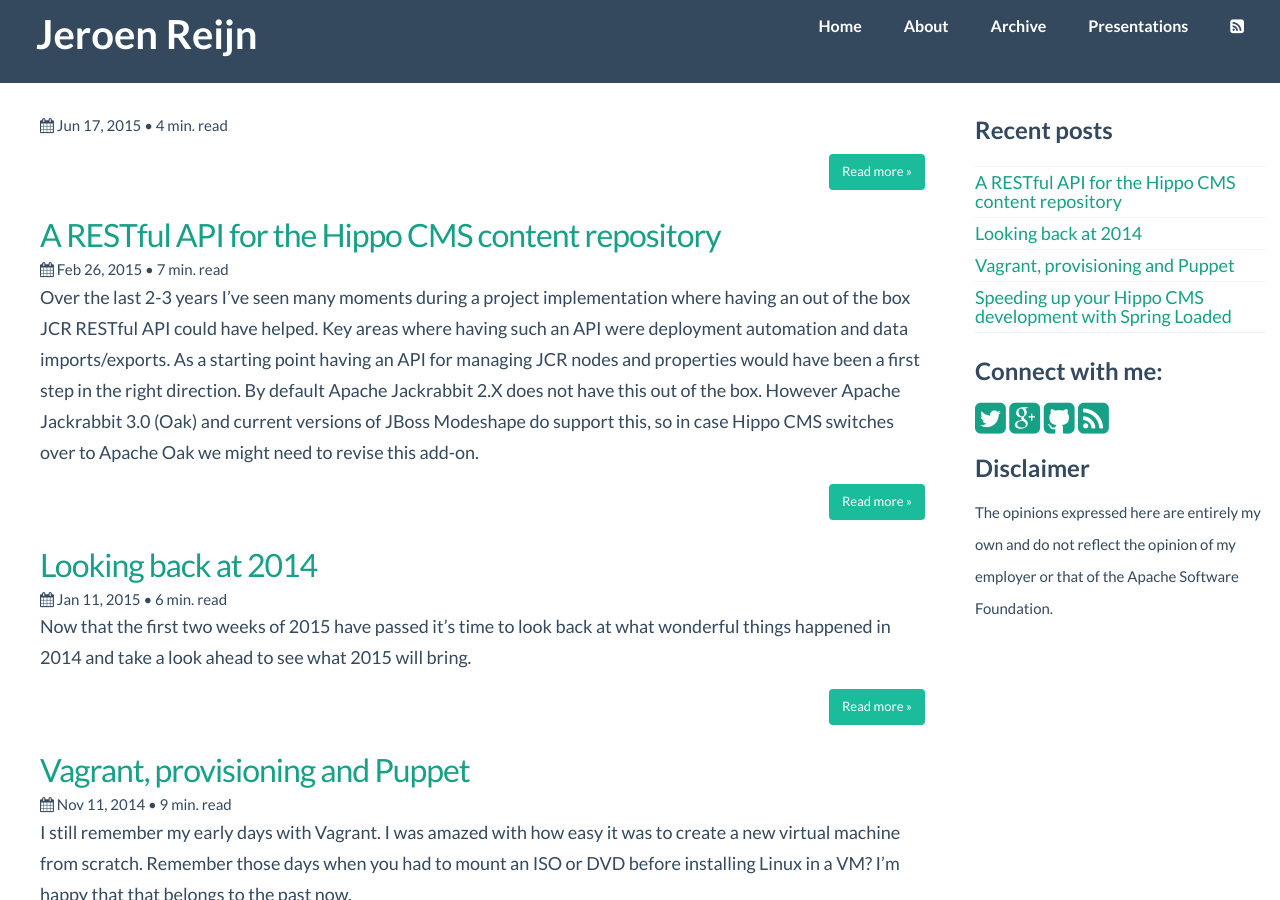
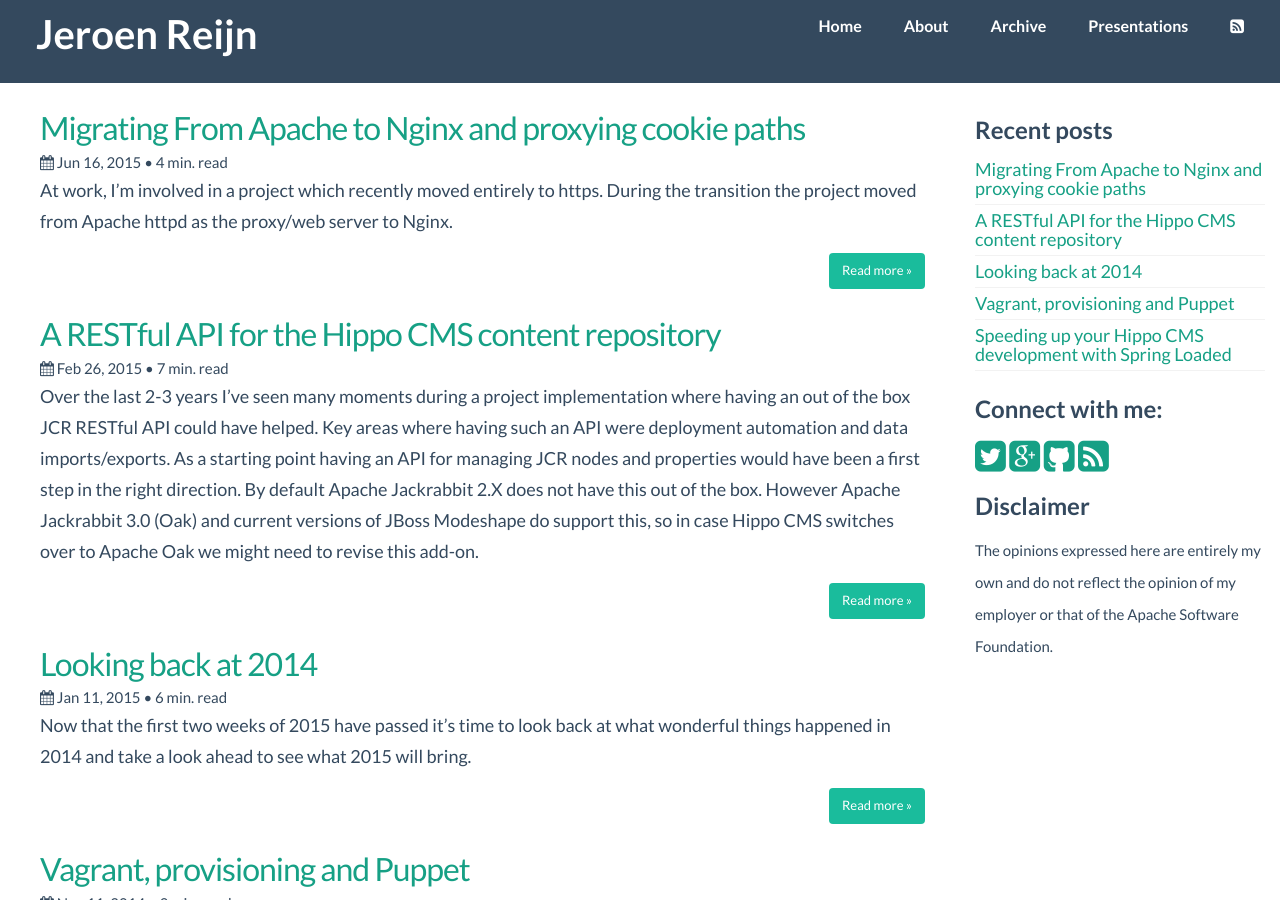
Before and after one commit to jreijn/jreijn.github.com, a Jekyll site: the page built from index.html, in a window 1280 px wide and 900 px high. Built offline with Jekyll 4.4.1, drawn with Linux system fonts in a browser that asks for light colours; Markdown is read by kramdown in place of the engine named in the settings; the list of posts is cut into pages by our own code.

Commit message:
Fix title, it seems it can't contain all characters

```diff
--- a/_posts/2015-06-17-migrating_from_apache_to_nginx_proxy_cookie_paths.md
+++ b/_posts/2015-06-17-migrating_from_apache_to_nginx_proxy_cookie_paths.md
@@ -1,5 +1,5 @@
 ---
-title: Migrating From Apache to Nginx: Proxy cookie paths
+title: Migrating From Apache to Nginx and proxying cookie paths
 layout: post
 date: 2015-06-16 23:17
 comments: true
```
